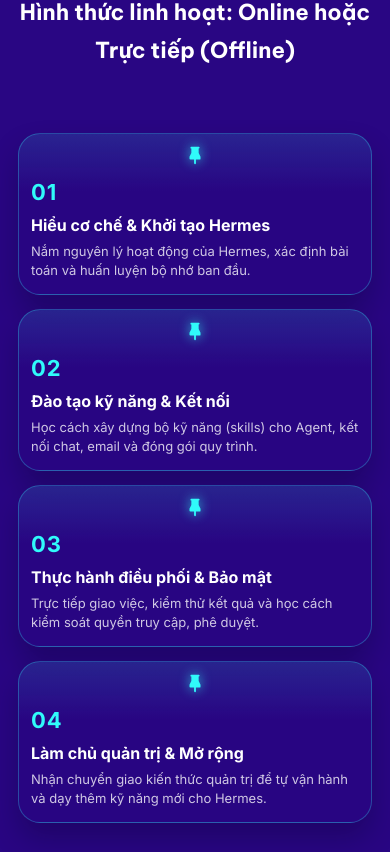
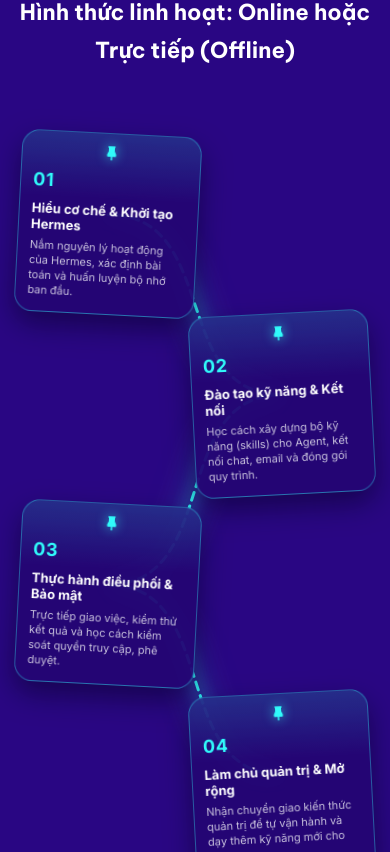
Before and after one commit to oxmode-org/oxmode-education, a React (Vite) app: page / in a window 390 px wide. Shown: the part 3272-4124 px from the top of the page. Built offline with nearby package versions, Linux system fonts and the light colour scheme.

Commit message:
fix(mobile): 2-col feedback, ziczac pins + line animation, matching theme contact button

```diff
--- a/src/components/EduFormat.jsx
+++ b/src/components/EduFormat.jsx
@@ -34,24 +34,29 @@
 
   const measure = useCallback(() => {
     const board = boardRef.current;
-    if (!board || board.clientWidth < 480) {
+    if (!board || board.clientWidth < 180) {
       setLink(null);
       return;
     }
     const base = board.getBoundingClientRect();
+    const isMobile = window.innerWidth <= 980;
     const points = pinRefs.current.map((el, index) => {
       if (!el) return null;
       const rect = el.getBoundingClientRect();
-      const y = rect.top - base.top + rect.height * 0.42;
-      return {
-        x: index % 2 === 0 ? rect.right - base.left - 6 : rect.left - base.left + 6,
-        y,
-      };
+      const y = rect.top - base.top + rect.height * 0.45;
+      let x;
+      if (isMobile) {
+        // Neo trực tiếp vào tâm thumbtack trên mobile để tạo đường uốn lượn hình chữ S mềm mại nối từ thẻ này sang thẻ kia
+        x = rect.left - base.left + rect.width * 0.5;
+      } else {
+        x = index % 2 === 0 ? rect.right - base.left - 6 : rect.left - base.left + 6;
+      }
+      return { x, y };
     });
     if (points.some((point) => !point)) return;
     const d = points.slice(1).reduce((path, point, index) => {
       const from = points[index];
-      const bend = (point.x - from.x) * 0.42;
+      const bend = (point.x - from.x) * (isMobile ? 0.65 : 0.42);
       return `${path} C ${from.x + bend},${from.y} ${point.x - bend},${point.y} ${point.x},${point.y}`;
     }, `M ${points[0].x},${points[0].y}`);
     setLink({ w: board.clientWidth, h: board.clientHeight, d });
--- a/src/styles/education-landing.css
+++ b/src/styles/education-landing.css
@@ -500,16 +500,29 @@
   }
 
   .edu-nav nav a.is-contact {
-    margin-top: 8px;
+    margin-top: 10px;
     margin-left: 0;
-    background: linear-gradient(135deg, rgba(48, 250, 250, 0.95) 0%, rgba(230, 200, 121, 0.9) 100%);
-    color: #0b0222 !important;
-    font-weight: 700;
+    width: 100%;
+    padding: 14px 20px;
+    border-radius: 999px;
+    font-size: 14px;
+    font-weight: 600;
+    letter-spacing: 0.04em;
+    text-transform: uppercase;
+    text-align: center;
     justify-content: center;
-    text-transform: uppercase;
-    letter-spacing: 0.08em;
-    font-size: 13px;
-    box-shadow: 0 4px 16px rgba(48, 250, 250, 0.35);
+    color: #ffffff !important;
+    background:
+      linear-gradient(rgba(14, 5, 45, 0.95), rgba(14, 5, 45, 0.95)) padding-box,
+      linear-gradient(135deg, #30fafa, #7ff8f8 40%, #e6c879 80%, #30fafa) border-box;
+    border: 1.5px solid transparent;
+    box-shadow: 0 4px 20px rgba(48, 250, 250, 0.28), inset 0 0 12px rgba(48, 250, 250, 0.12);
+    transition: all 0.25s ease;
+  }
+  .edu-nav nav a.is-contact:hover,
+  .edu-nav nav a.is-contact:active {
+    box-shadow: 0 6px 26px rgba(48, 250, 250, 0.45), inset 0 0 16px rgba(48, 250, 250, 0.2);
+    color: #30fafa !important;
   }
 
   .edu-hero__grid {
@@ -2228,23 +2241,73 @@
   .edu-mentor,
   .edu-pair {
     grid-template-columns: 1fr;
-    gap: 32px;
-  }
+    gap: 36px;
+  }
+
+  /* Block 4 step ĐỒNG HÀNH THỰC CHIẾN 1:1: Giữ nguyên style desktop ziczac + line animation */
   .edu-pins {
-    height: auto;
-    display: grid;
-    gap: 14px;
-  }
-  .edu-pins__path { display: none; }
-  .edu-pin,
-  .edu-pin--1,
-  .edu-pin--2,
-  .edu-pin--3,
-  .edu-pin--4 {
-    position: static;
+    position: relative;
+    height: 780px;
     width: 100%;
-    transform: none !important;
-  }
+    max-width: 360px;
+    margin: 0 auto;
+    display: block;
+  }
+  .edu-pins__path {
+    display: block !important;
+    position: absolute;
+    inset: 0;
+    width: 100%;
+    height: 100%;
+    pointer-events: none;
+    z-index: 0 !important;
+  }
+  .edu-pins__path path {
+    fill: none;
+    stroke: #30fafa !important;
+    stroke-width: 3 !important;
+    stroke-linecap: round;
+    stroke-dasharray: 8 6 !important;
+    filter: drop-shadow(0 0 8px rgba(48, 250, 250, 1)) drop-shadow(0 0 16px rgba(48, 250, 250, 0.7)) !important;
+    animation: edu-pin-dash 3s linear infinite !important;
+  }
+  .edu-pin {
+    position: absolute;
+    z-index: 1;
+    width: 180px;
+    padding: 10px 12px 14px;
+    border: 1px solid rgba(48, 250, 250, 0.35);
+    border-radius: 18px;
+    background:
+      linear-gradient(180deg, rgba(48, 250, 250, 0.16), rgba(48, 250, 250, 0) 36%),
+      rgba(35, 5, 115, 0.95);
+    box-shadow: 0 12px 28px rgba(8, 0, 40, 0.55);
+    transition: transform 0.3s ease;
+  }
+  .edu-pin--1 { top: 0; left: 0; transform: rotate(3deg) !important; }
+  .edu-pin--2 { top: 180px; right: 0; transform: rotate(-3deg) !important; }
+  .edu-pin--3 { top: 370px; left: 0; transform: rotate(3deg) !important; }
+  .edu-pin--4 { top: 560px; right: 0; transform: rotate(-3deg) !important; }
+
+  .edu-pin .edu-pin__tack {
+    width: 18px;
+    height: 18px;
+    margin: 0 auto 6px;
+  }
+  .edu-pin span {
+    font-size: 18px;
+  }
+  .edu-block .edu-pin h3 {
+    font-size: 13px;
+    line-height: 1.25;
+    margin: 4px 0 6px;
+  }
+  .edu-pin p {
+    font-size: 11px;
+    line-height: 1.35;
+    color: rgba(255, 255, 255, 0.75);
+  }
+
   .edu-mod { grid-template-columns: 1fr; }
   .edu-mod__photo { height: 240px; min-height: 0; object-position: center 20%; }
   .edu-mentor { padding: 16px; }
@@ -2261,12 +2324,45 @@
     gap: 12px;
   }
 
-  /* Feedback Section: 1 full-width column on mobile */
+  /* Feedback Section: 2 columns 1 hàng trên mobile */
   .edu-voice__viewport {
-    height: 480px;
-  }
-  .edu-voice__col:nth-child(n+2) {
-    display: none;
+    height: 520px;
+    gap: 12px;
+  }
+  .edu-voice__col {
+    display: flex !important;
+  }
+  .edu-voice__col:nth-child(1) {
+    display: flex !important;
+  }
+  .edu-voice__col:nth-child(2) {
+    display: flex !important;
+  }
+  .edu-voice__col:nth-child(n+3) {
+    display: none !important;
+  }
+  .edu-voice__stack {
+    gap: 12px;
+    padding-bottom: 12px;
+  }
+  .edu-voice__card {
+    min-height: 200px;
+    padding: 18px 14px 14px;
+    border-radius: 18px;
+  }
+  .edu-block .edu-voice__card p {
+    font-size: 13px;
+    line-height: 1.45;
+  }
+  .edu-voice__who {
+    margin-top: 10px;
+    gap: 8px;
+  }
+  .edu-voice__who strong {
+    font-size: 12px;
+  }
+  .edu-voice__who span {
+    font-size: 11px;
   }
 
   /* Footer CTA responsiveness */
```
